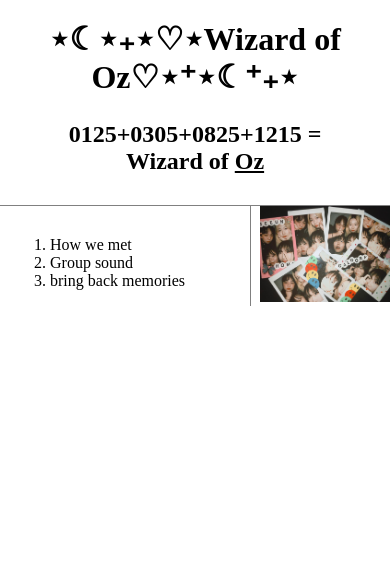
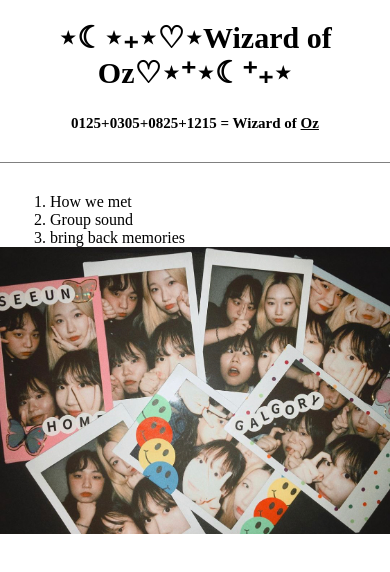
Before and after one commit to golloga35/Wizard-of-Oz-5, a plain HTML site: page index.html in a window 390 px wide. Drawn offline with Linux system fonts and the light colour scheme.

Commit message:
media 설정 추가

```diff
--- a/index.html
+++ b/index.html
@@ -14,14 +14,16 @@
     <meta charset="utf-8">
     <style>
         body{margin:0;}
-        h1 {font-size:1fr; text-align: center;
+        h1 {font-size:50px;
+            text-align: center;
             margin:10px;
             padding-top: 10px;}
         h2{border-bottom: 1px solid gray;
             text-align: center;
             margin:0;
             padding:30px;
-            padding-top:15px;}
+            padding-top:15px;
+            font-size: 25px;}
         a{color: black;text-decoration: none;}
         .active {text-decoration: underline;}
         #grid ol{border-right: 1px solid gray;
@@ -30,6 +32,12 @@
             padding-left:50px;padding-top: 30px;}
         #grid{display:grid;
                 grid-template-columns: 260px 1fr;
+                }
+         @media(max-width:500px){
+                #grid{display: block;}
+                #grid ol{border-right: none;}
+                h1{font-size: 30px;}
+                h2{font-size: 15px;}
                 }
 
     </style>
```
Also changed, not shown: 1.html (+9 -2 lines), 2.html (+9 -2 lines), 3.html (+9 -2 lines), 3_2021.html (+9 -2 lines), 3_2022.html (+9 -2 lines), 3_2023.html (+9 -3 lines).
